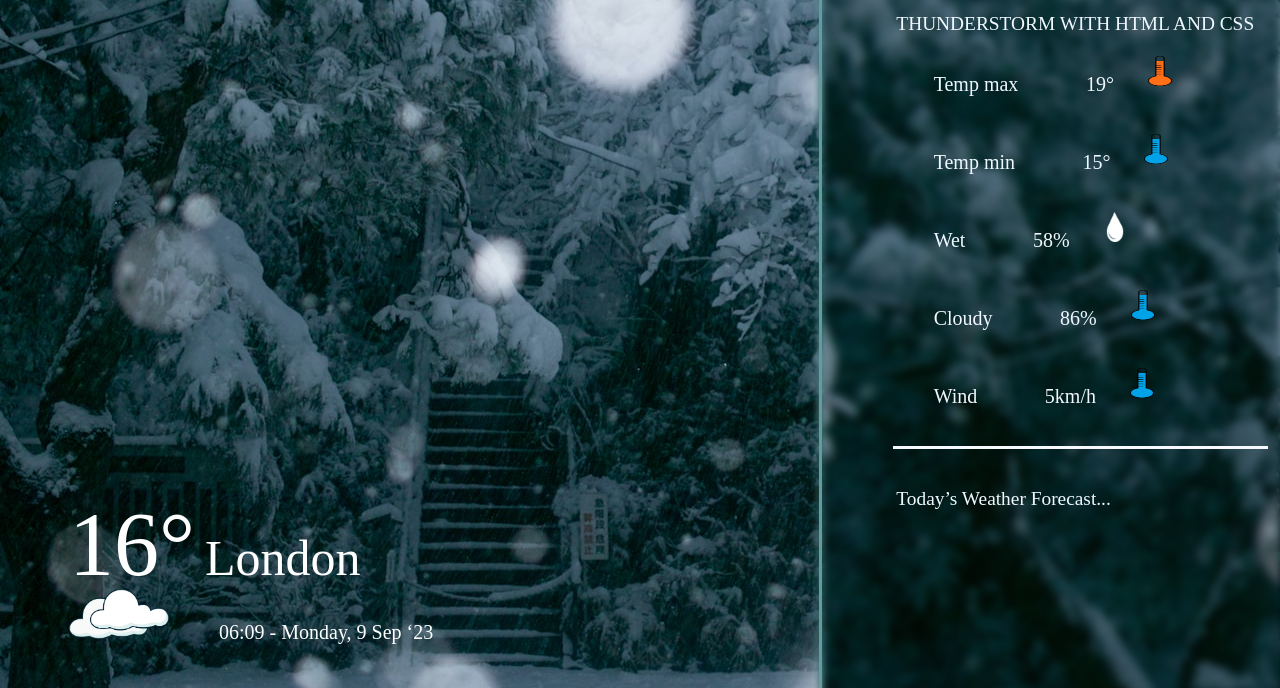
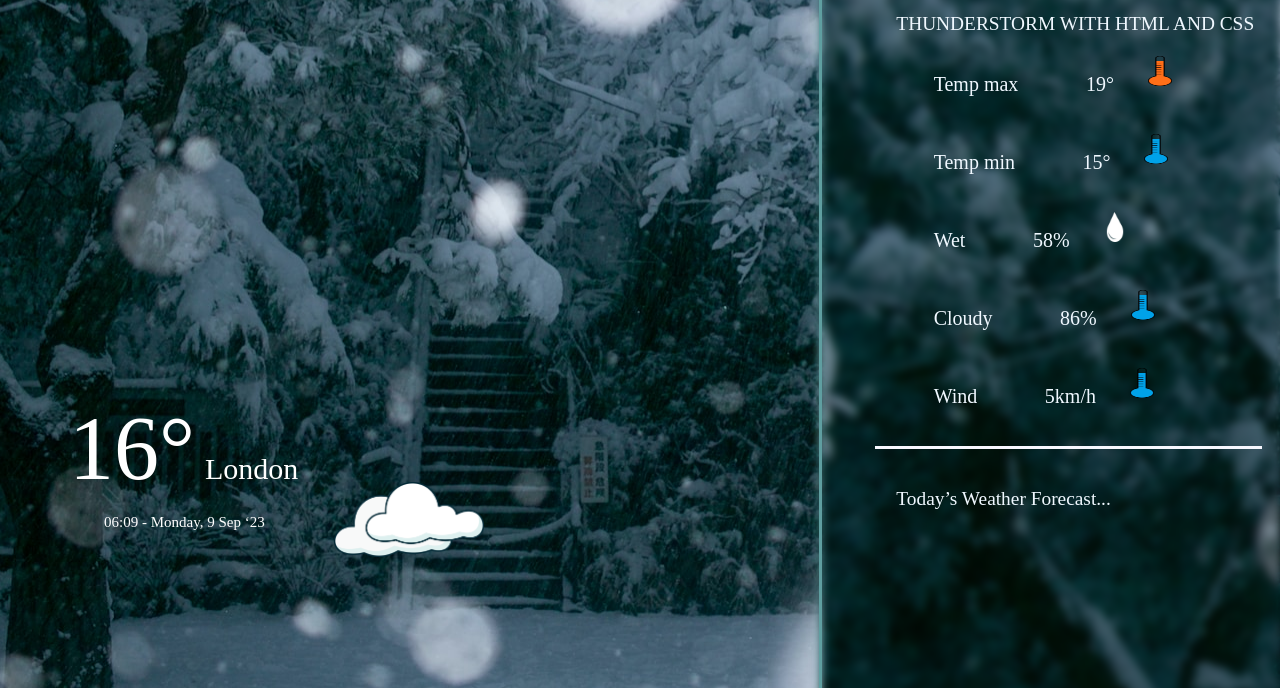
Before and after one commit to sldimitrov/WeatherApp, a plain HTML site: page index.html in a window 1280 px wide. Shown: the part 112-800 px from the top of the page. Drawn offline with Linux system fonts and the light colour scheme.

Commit message:
Upload changes to the main-info-container

```diff
--- a/index.html
+++ b/index.html
@@ -21,14 +21,14 @@
         <div class="main-info mid-text">
             <p id="city">London</p>
         </div>
+        <div class="small-text" id="date">
+            06:09 - Monday, 9 Sep ‘23
+        </div>
 
         <div class="main-info weather-icon">
             <img src="images/clouds.png" alt="clouds image" class="cloudy-icon">
         </div>
 
-        <div class="main-info small-text">
-            <p id="date">06:09 - Monday, 9 Sep ‘23</p>
-        </div>
     </div>
 
     <div class="weather-tab-container blur"></div>
--- a/style.css
+++ b/style.css
@@ -27,15 +27,6 @@ body {
     background-image: url("images/background_image.jpg");
 }
 
-.cloudy-icon {
-    width: 100px;
-    margin-top: 50px;
-}
-
-#logo {
-    width: 150px;
-}
-
 .small-text {
     font-size: 20px;
 }
@@ -48,12 +39,35 @@ body {
     font-size: 90px;
 }
 
+.cloudy-icon {
+    display: flex;
+    width: 150px;
+    padding-left: 4em;
+}
+
+#logo {
+    width: 150px;
+}
+
+#city {
+    display: flex;
+    flex-direction: column;
+    font-size: 30px;
+
+}
+
+#date {
+    color: white;
+    padding-top: 5px;
+    font-size: 15px;
+}
+
 .info-container {
     display: inline-flex;
     flex-wrap: wrap;
     align-items:baseline;
     max-width: 40%;
-    margin-top: 26em;
+    margin-top: 20em;
     margin-left: 4em;
 }
 
@@ -62,10 +76,10 @@ body {
     padding: 5px;
     height: 40px;
 }
-
 #date {
     padding-left: 40px;
 }
+
 
 .weather-container{
     border-left: 4px inset white;
@@ -109,8 +123,8 @@ body {
     align-items:baseline;
     border-bottom: 3px outset ghostwhite;
     color: white;
-    margin-left: 10%;
-    margin-right:10%;
+    margin-left: 1em;
+    margin-right: 1em;
     padding-left: 1em;
     padding-right: 1em;
 }
@@ -135,8 +149,8 @@ body {
 
 .blank-line {
     margin-top: 1em;
-    margin-left: 2em;
-    margin-right: 1cap;
+    margin-left: 1em;
+    margin-right: 1em;
     border-bottom: 3px inset ghostwhite;
 }
 
```
